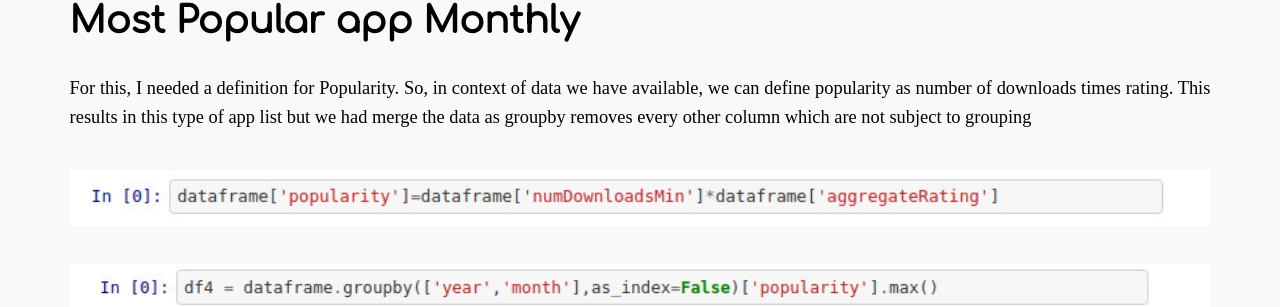
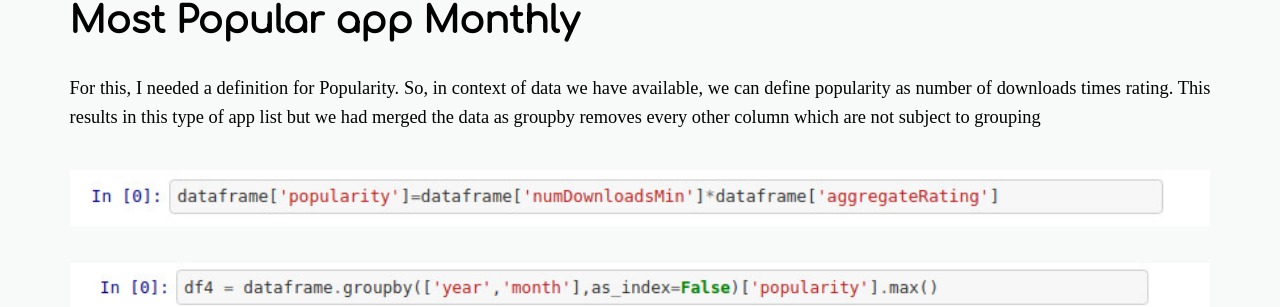
Before and after one commit to daftengineer/daftengineer.github.io, a Jekyll site: the page built from _posts/2018-09-08-Exploring-mobile-app-data.markdown, in a window 1280 px wide and 900 px high, scrolled down 5582 px. Shown: the part 182-489 px from the top of the window. Built offline with Jekyll 4.4.1, drawn with Linux system fonts in a browser that asks for light colours; nearby versions of some CDN libraries.

Commit message:
Update 2018-09-08-Exploring-mobile-app-data.markdown

```diff
--- a/_posts/2018-09-08-Exploring-mobile-app-data.markdown
+++ b/_posts/2018-09-08-Exploring-mobile-app-data.markdown
@@ -34,7 +34,7 @@ image-sm: https://daftengineer.github.io/media_assets/apps.jpg
 <p style="text-align:justify;">Then it becomes easy to plot it.</p>
  <img src= "https://daftengineer.github.io/media_assets/ml6p6.jpg" />
   <h1>Most Popular app Monthly</h1><br />
-<p style="text-align:justify;">For this, I needed a definition for Popularity. So, in context of data we have available, we can define popularity as number of downloads times rating. This results in this type of app list but we had merge the data as groupby removes every other column which are not subject to grouping</p>
+<p style="text-align:justify;">For this, I needed a definition for Popularity. So, in context of data we have available, we can define popularity as number of downloads times rating. This results in this type of app list but we had merged the data as groupby removes every other column which are not subject to grouping</p>
  <img src= "https://daftengineer.github.io/media_assets/ml6p7.jpg" />
  <img src= "https://daftengineer.github.io/media_assets/ml6p8.jpg" />
  <h1>App with Highest Revenue Monthly</h1><br />
```
